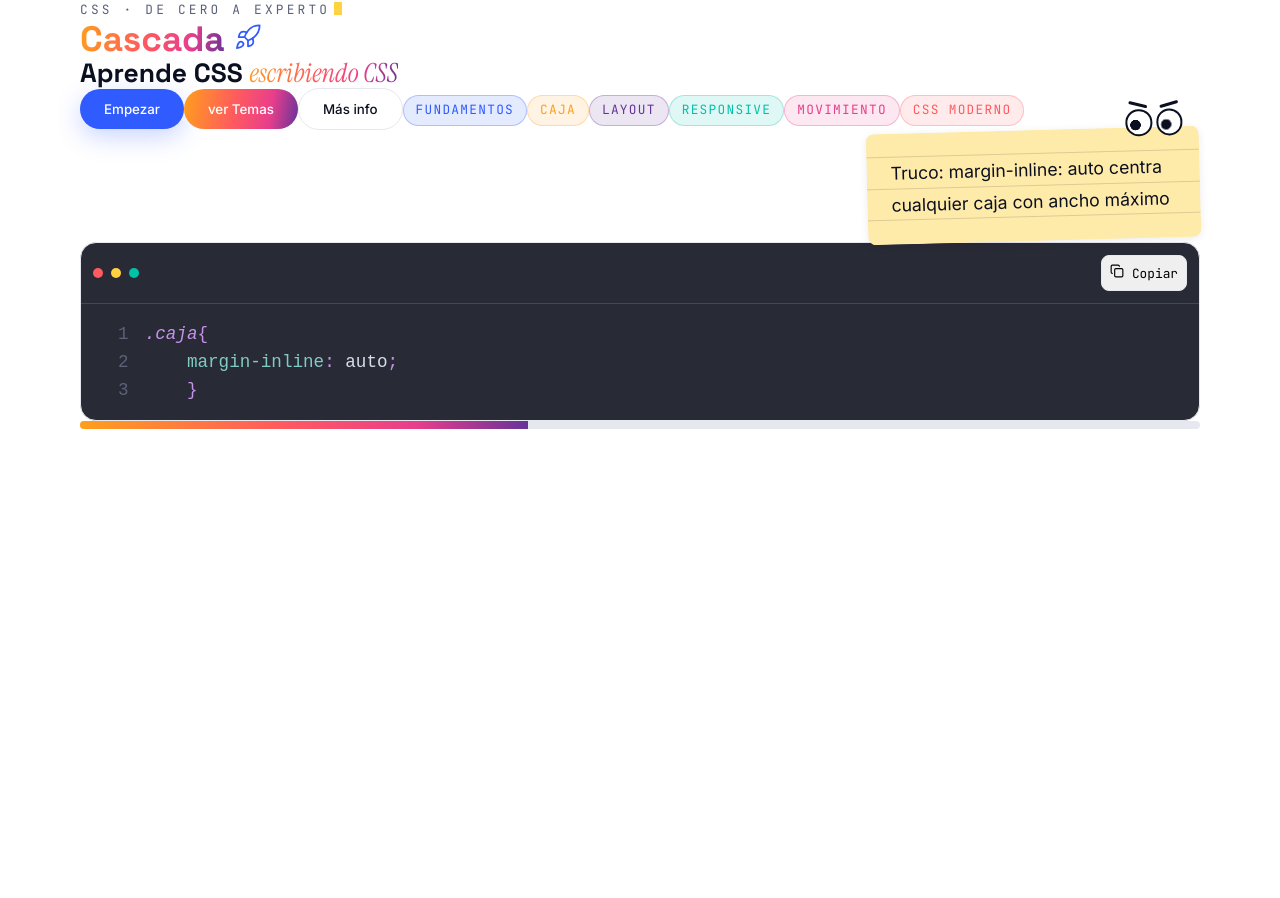
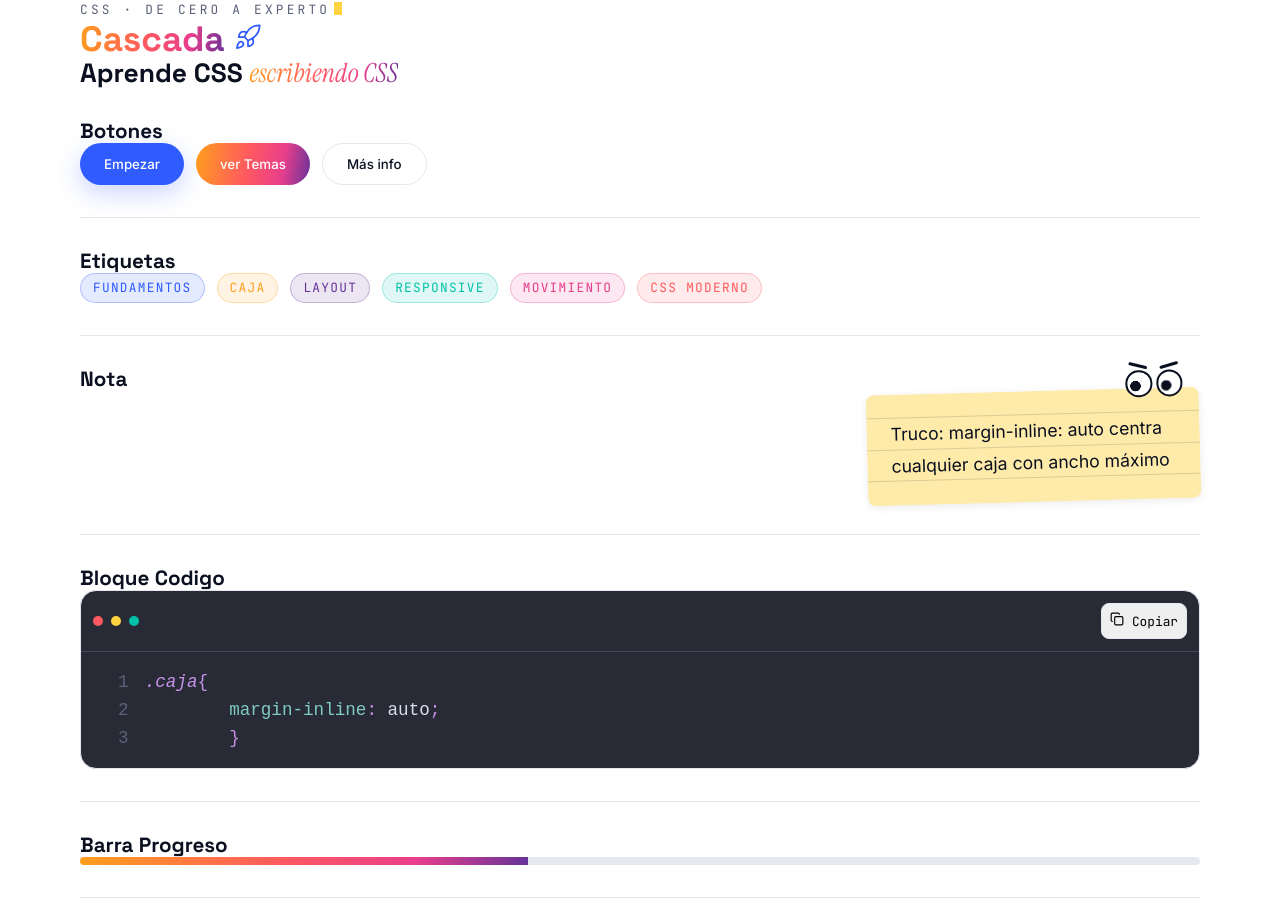
Before and after one commit to TheSharkFullCode/Cascading_Style_Sheets, a React (Vite) app in the folder Cascada/: page / in a window 1280 px wide. Before the commit the page ends 800 px from the top, so only its background shows below. Built offline with nearby package versions, Linux system fonts and the light colour scheme.

Commit message:
feat(pages): KitPage, catálogo del kit de componentes. Fase 2 completada

```diff
--- a/Cascada/src/App.jsx
+++ b/Cascada/src/App.jsx
@@ -1,41 +1,9 @@
-import { Rocket } from "lucide-react";
-import Antetitulo from "./components/ui/Antetitulo/Antetitulo.jsx";
-import TextoDegradado from './components/ui/TextoDegradado/TextoDegradado.jsx'
-import Nota from "./components/ui/Nota/Nota.jsx";
-import Boton from "./components/ui/Boton/Boton.jsx";
-import Etiqueta from "./components/ui/Etiqueta/Etiqueta.jsx";
-import BotonCopiar from "./components/ui/BotonCopiar/BotonCopiar.jsx";
-import BloqueCodigo from "./components/ui/BloqueCodigo/BloqueCodigo.jsx";
-import BarraProgreso from "./components/ui/BarraProgreso/BarraProgreso.jsx";
-
-
+import KitPage from "./pages/KitPage/KitPage";
 
 function App() {
 
   return (
-    <>
-    <div className="contenedor">
-    <Antetitulo>Css · de cero a Experto</Antetitulo>
-    <h1> <span className="texto-grad">Cascada</span> <Rocket size={28} strokeWidth={1.5} color="#2f5bff" /></h1>
-    <h2>Aprende CSS <TextoDegradado>escribiendo CSS</TextoDegradado> </h2>
-    <Boton variante='primario'>Empezar</Boton>
-    <Boton variante='grad'>ver Temas</Boton>
-    <Boton variante='fantasma'>Más info</Boton>
-    <Etiqueta>Fundamentos</Etiqueta>
-    <Etiqueta color='mandarina'>Caja</Etiqueta>
-    <Etiqueta color='rebecca'>Layout</Etiqueta>
-    <Etiqueta color='menta'>Responsive</Etiqueta>
-    <Etiqueta color='fucsia'>Movimiento</Etiqueta>
-    <Etiqueta color='coral'>CSS moderno</Etiqueta>
-    <Nota>Truco: margin-inline: auto centra cualquier caja con ancho máximo</Nota>
-    <BloqueCodigo codigo={`.caja{
-    margin-inline: auto;
-    }`}/>
-    <BarraProgreso valor={40}/>
-
-
-    </div>
-    </>
+    <KitPage/>
   )
 }
 
--- /dev/null
+++ b/Cascada/src/pages/KitPage/KitPage.jsx
@@ -0,0 +1,61 @@
+import { Rocket } from "lucide-react";
+import styles from "./KitPage.module.css";
+import Antetitulo from "../../components/ui/Antetitulo/Antetitulo.jsx";
+import TextoDegradado from '../../components/ui/TextoDegradado/TextoDegradado.jsx'
+import Nota from "../../components/ui/Nota/Nota.jsx";
+import Boton from "../../components/ui/Boton/Boton.jsx";
+import Etiqueta from "../../components/ui/Etiqueta/Etiqueta.jsx";
+import BloqueCodigo from "../../components/ui/BloqueCodigo/BloqueCodigo.jsx";
+import BarraProgreso from "../../components/ui/BarraProgreso/BarraProgreso.jsx";
+
+function KitPage() {
+  return (
+    <div className="contenedor">
+    <Antetitulo>Css · de cero a Experto</Antetitulo>
+    <h1> <span className="texto-grad">Cascada</span> <Rocket size={28} strokeWidth={1.5} color="#2f5bff" /></h1>
+    <h2>Aprende CSS <TextoDegradado>escribiendo CSS</TextoDegradado> </h2>
+
+    <section className={styles.seccion}>
+        <h3>Botones</h3>
+        <div className={styles.fila}>
+        <Boton variante='primario'>Empezar</Boton>
+        <Boton variante='grad'>ver Temas</Boton>
+        <Boton variante='fantasma'>Más info</Boton>
+        </div>
+    </section>
+
+    <section className={styles.seccion}>
+        <h3>Etiquetas</h3>
+        <div className={styles.fila}>
+        <Etiqueta>Fundamentos</Etiqueta>
+        <Etiqueta color='mandarina'>Caja</Etiqueta>
+        <Etiqueta color='rebecca'>Layout</Etiqueta>
+        <Etiqueta color='menta'>Responsive</Etiqueta>
+        <Etiqueta color='fucsia'>Movimiento</Etiqueta>
+        <Etiqueta color='coral'>CSS moderno</Etiqueta>
+
+        </div>
+    </section>
+
+    <section className={styles.seccion}>
+        <h3>Nota</h3>
+        <Nota>Truco: margin-inline: auto centra cualquier caja con ancho máximo</Nota>
+    </section>
+
+    <section className={styles.seccion}>
+        <h3>Bloque Codigo</h3>
+        <BloqueCodigo codigo={`.caja{
+        margin-inline: auto;
+        }`}/>
+    </section>
+
+    <section className={styles.seccion}>
+        <h3>Barra Progreso</h3>
+    <BarraProgreso valor={40}/>
+    </section>
+
+    </div>
+  )
+}
+
+export default KitPage
--- /dev/null
+++ b/Cascada/src/pages/KitPage/KitPage.module.css
@@ -0,0 +1,11 @@
+.seccion{
+    padding-block: var(--esp-6);
+    border-bottom: 1px solid var(--linea);
+
+}
+
+.fila{
+    display: flex;
+    flex-wrap: wrap;
+    gap: var(--esp-3);
+}
```
